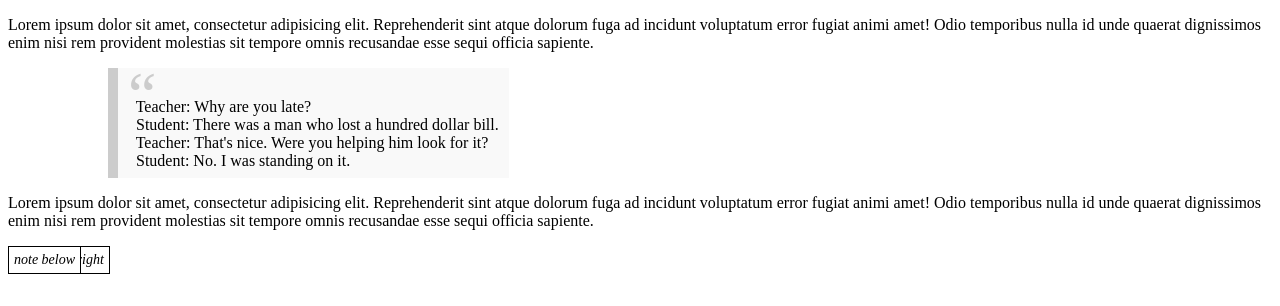
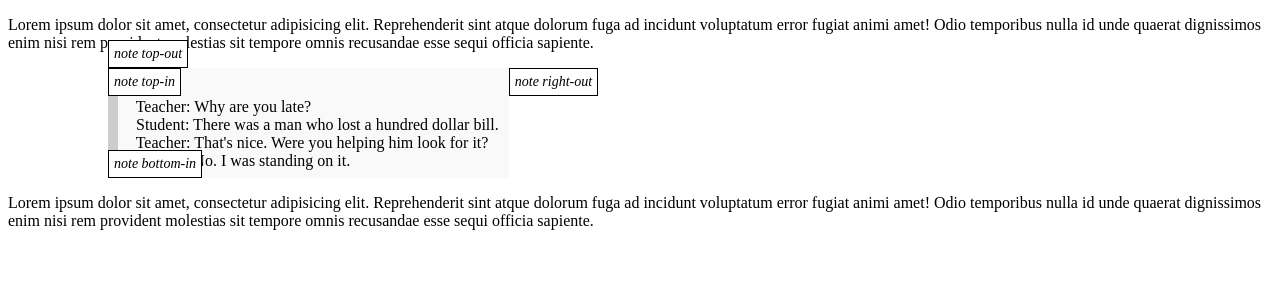
Before and after one commit to gilesmai/Javascript-info-Practice, a website: page part2/positionTheNoteInsideAbsolute.html in a window 1280 px wide. Shown: the top 306 px of the page. Drawn offline with Linux system fonts and the light colour scheme.

Commit message:
position the note inside(absolute)

```diff
--- a/part2/positionTheNoteInsideAbsolute.html
+++ b/part2/positionTheNoteInsideAbsolute.html
@@ -29,6 +29,21 @@
 
 <script>
   /**
+   * get the document coordinates of an element
+   * @param{HTMLElement} elem     element to get coordinates
+   * @returns {{top: number, left: number, bottom: number, right: number}}
+   */
+  function getCoords(elem) {
+    const elemBox = elem.getBoundingClientRect();
+    return {
+      left: elemBox.left + window.pageXOffset,
+      top: elemBox.top + window.pageYOffset,
+      right: elemBox.right + window.pageXOffset,
+      bottom: elemBox.bottom + window.pageYOffset
+    };
+  }
+
+  /**
    * Positions elem relative to anchor as said in position.
    *
    * @param {HTMLElement} anchor     Anchor element for positioning
@@ -40,20 +55,33 @@
   function positionAt(anchor, position, elem) {
     elem.style.position = 'absolute';
     let elemLeft, elemTop;
-    const anchorBox = anchor.getBoundingClientRect();
+    const anchorCoords = getCoords(anchor);
     switch (position) {
       case 'top-out':
-        elemLeft = anchorBox.left;
-        elemTop = anchorBox.top - elem.offsetHeight;
+        elemLeft = anchorCoords.left;
+        elemTop = anchorCoords.top - elem.offsetHeight;
         break;
       case 'right-out':
-        elemLeft = anchorBox.right;
-        elemTop = anchorBox.top;
+        elemLeft = anchorCoords.right;
+        elemTop = anchorCoords.top;
         break;
       case 'bottom-out':
-        elemTop = anchorBox.bottom;
-        elemLeft = anchorBox.left;
+        elemTop = anchorCoords.bottom;
+        elemLeft = anchorCoords.left;
         break;
+      case 'top-in':
+        elemLeft = anchorCoords.left;
+        elemTop = anchorCoords.top;
+        break;
+      case 'right-in':
+        elemLeft = anchorCoords.right - elem.offsetWidth;
+        elemTop = anchorCoords.top;
+        break;
+      case 'bottom-in':
+        elemTop = anchorCoords.bottom - elem.offsetHeight;
+        elemLeft = anchorCoords.left;
+        break;
+
     }
     elem.style.left = elemLeft + 'px';
     elem.style.top = elemTop + 'px';
@@ -74,11 +102,12 @@
   }
 
   // test it
-  let blockquote = document.querySelector('blockquote');
+  const blockquote = document.querySelector('blockquote');
 
-  showNote(blockquote, 'top', 'note above');
-  showNote(blockquote, 'right', 'note at the right');
-  showNote(blockquote, 'bottom', 'note below');
+  showNote(blockquote, 'top-in', 'note top-in');
+  showNote(blockquote, 'top-out', 'note top-out');
+  showNote(blockquote, 'right-out', 'note right-out');
+  showNote(blockquote, 'bottom-in', 'note bottom-in');
 </script>
 
 
```
